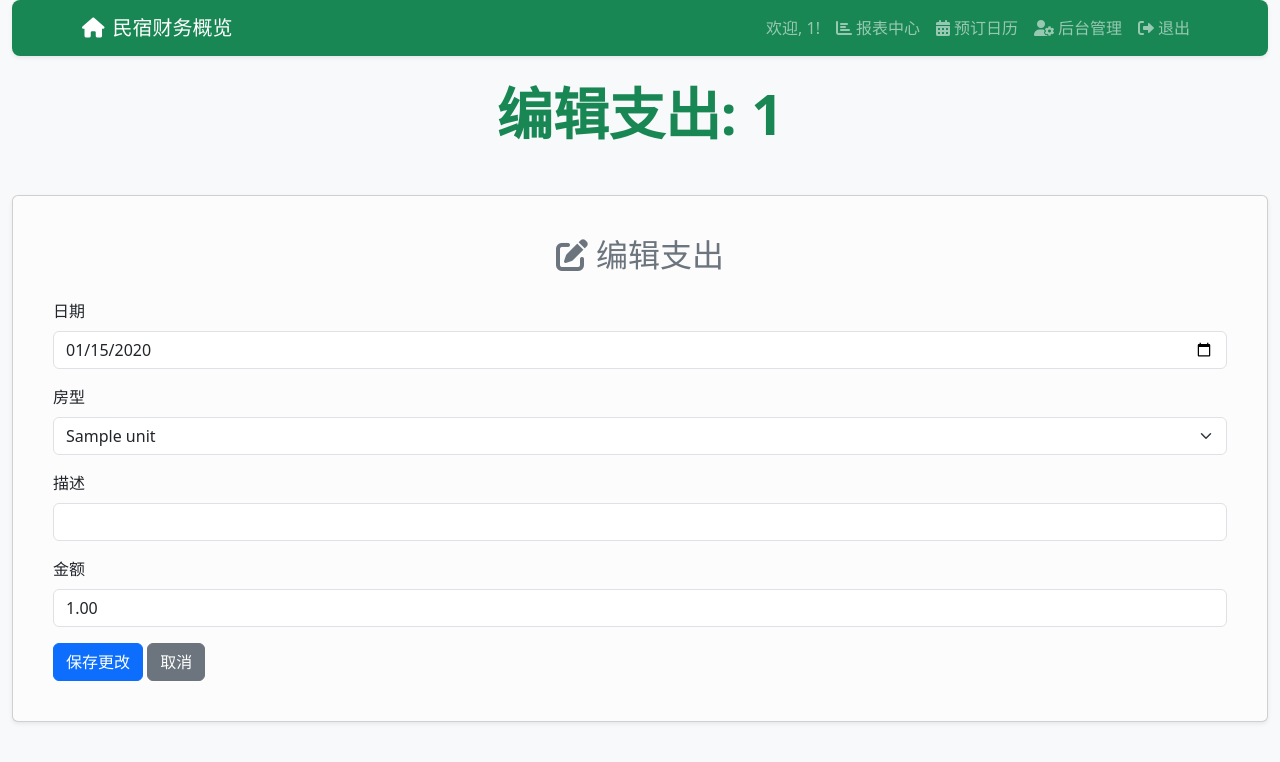
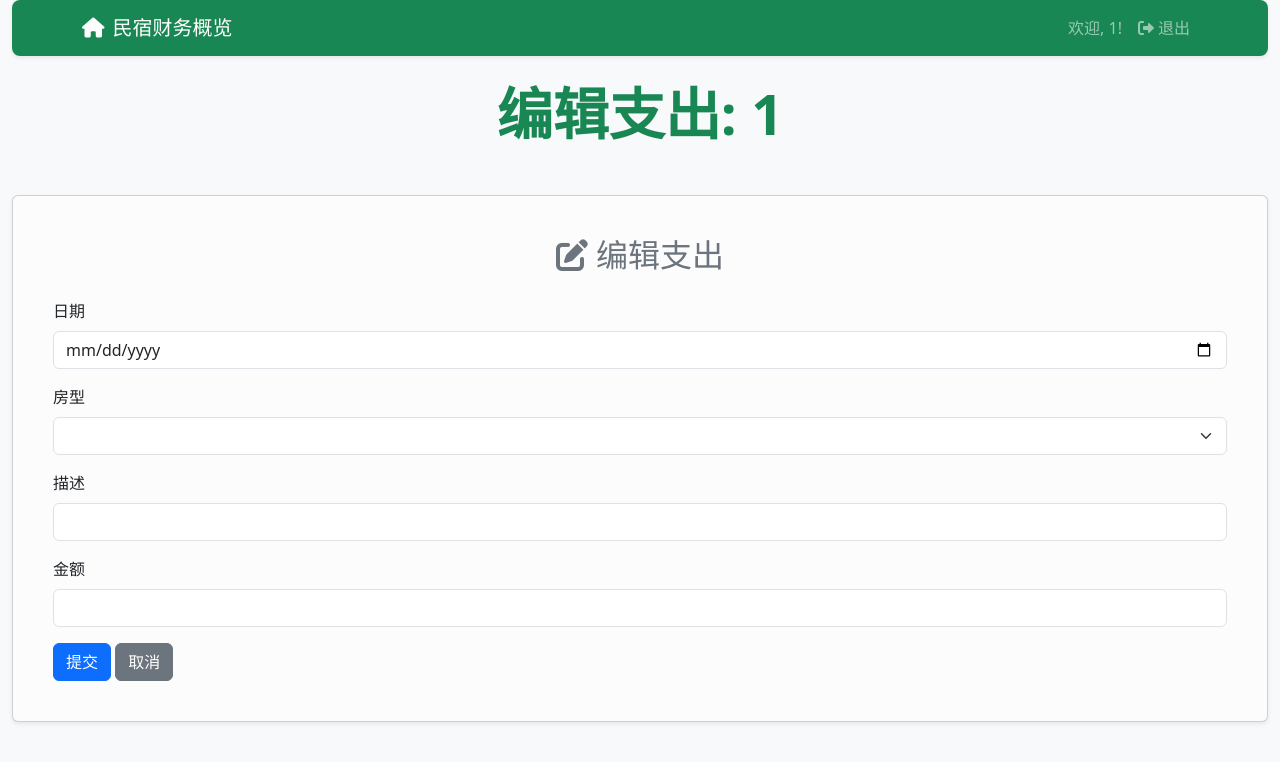
Before and after one commit to reinocheong/Msprodb, a Flask app: template mspro_app/templates/edit_expense.html in a window 1280 px wide. Shown: the top 762 px of the page. Run offline with Flask 3, Linux system fonts and the light colour scheme; a user stored in the database is signed in; tables that the repository leaves empty hold one stand-in row (values such as "Sample post"); the template is opened without the code that fills it: values that come from a table or form of the project are taken from there, most other values are stand-ins (such as "Sample title", 1, 10 or a date in 2020); lists and menus that the app fills with data are empty.

Commit message:
"Final-fix-16"

```diff
--- a/mspro_app/templates/edit_expense.html
+++ b/mspro_app/templates/edit_expense.html
@@ -9,17 +9,13 @@
 </head>
 <body class="bg-light">
     <div class="container-fluid">
-        <!-- 导航栏 -->
         <nav class="navbar navbar-expand-lg navbar-dark bg-success mb-4 rounded-3 shadow-sm">
             <div class="container">
-                <a class="navbar-brand" href="{{ url_for('index') }}"><i class="fas fa-home me-2"></i>民宿财务概览</a>
+                <a class="navbar-brand" href="{{ url_for('main.index') }}"><i class="fas fa-home me-2"></i>民宿财务概览</a>
                 <div class="collapse navbar-collapse">
                     <ul class="navbar-nav ms-auto">
                         <li class="nav-item"><span class="nav-link">欢迎, {{ current_user.id }}!</span></li>
-                        <li class="nav-item"><a class="nav-link" href="{{ url_for('reports') }}"><i class="fas fa-chart-bar me-1"></i>报表中心</a></li>
-                        <li class="nav-item"><a class="nav-link" href="{{ url_for('calendar_view') }}"><i class="fas fa-calendar-alt me-1"></i>预订日历</a></li>
-                        {% if current_user.role == 'admin' %}<li class="nav-item"><a class="nav-link" href="{{ url_for('admin_panel') }}"><i class="fas fa-user-cog me-1"></i>后台管理</a></li>{% endif %}
-                        <li class="nav-item"><a class="nav-link" href="{{ url_for('logout') }}"><i class="fas fa-sign-out-alt me-1"></i>退出</a></li>
+                        <li class="nav-item"><a class="nav-link" href="{{ url_for('main.logout') }}"><i class="fas fa-sign-out-alt me-1"></i>退出</a></li>
                     </ul>
                 </div>
             </div>
@@ -35,33 +31,25 @@
                 {% endwith %}
 
                 <form method="POST">
-                    <input type="hidden" name="next" value="{{ request.args.get('next') or url_for('index') }}">
+                    {{ form.hidden_tag() }}
                     <div class="mb-3">
-                        <label for="date" class="form-label">日期</label>
-                        <!-- 使用对象属性，并格式化日期 -->
-                        <input type="date" class="form-control" id="date" name="date" value="{{ expense.date.strftime('%Y-%m-%d') }}" required>
+                        {{ form.date.label(class="form-label") }}
+                        {{ form.date(class="form-control") }}
                     </div>
                     <div class="mb-3">
-                        <label for="unit_name" class="form-label">房型</label>
-                        <select class="form-select" id="unit_name" name="unit_name" required>
-                            <!-- 使用后端传来的 all_units 列表 -->
-                            {% for unit in all_units %}
-                                <option value="{{ unit }}" {% if expense.unit_name == unit %}selected{% endif %}>{{ unit }}</option>
-                            {% endfor %}
-                        </select>
+                        {{ form.unit_name.label(class="form-label") }}
+                        {{ form.unit_name(class="form-select") }}
                     </div>
                     <div class="mb-3">
-                        <label for="description" class="form-label">描述</label>
-                        <!-- 使用对象属性 -->
-                        <input type="text" class="form-control" id="description" name="description" value="{{ expense.description | default('') }}">
+                        {{ form.particulars.label(class="form-label") }}
+                        {{ form.particulars(class="form-control") }}
                     </div>
                     <div class="mb-3">
-                        <label for="debit" class="form-label">金额</label>
-                        <!-- 使用对象属性，并确保是小写 -->
-                        <input type="number" step="0.01" class="form-control" id="debit" name="debit" value="{{ '%.2f' | format(expense.debit) }}" required>
+                        {{ form.debit.label(class="form-label") }}
+                        {{ form.debit(class="form-control") }}
                     </div>
-                    <button type="submit" class="btn btn-primary">保存更改</button>
-                    <a href="{{ request.args.get('next') or url_for('index') }}" class="btn btn-secondary">取消</a>
+                    {{ form.submit(class="btn btn-primary") }}
+                    <a href="{{ request.args.get('next') or url_for('main.index') }}" class="btn btn-secondary">取消</a>
                 </form>
             </div>
         </section>
```
Also changed, not shown: mspro_app/templates/edit_booking.html (+27 -34 lines).
